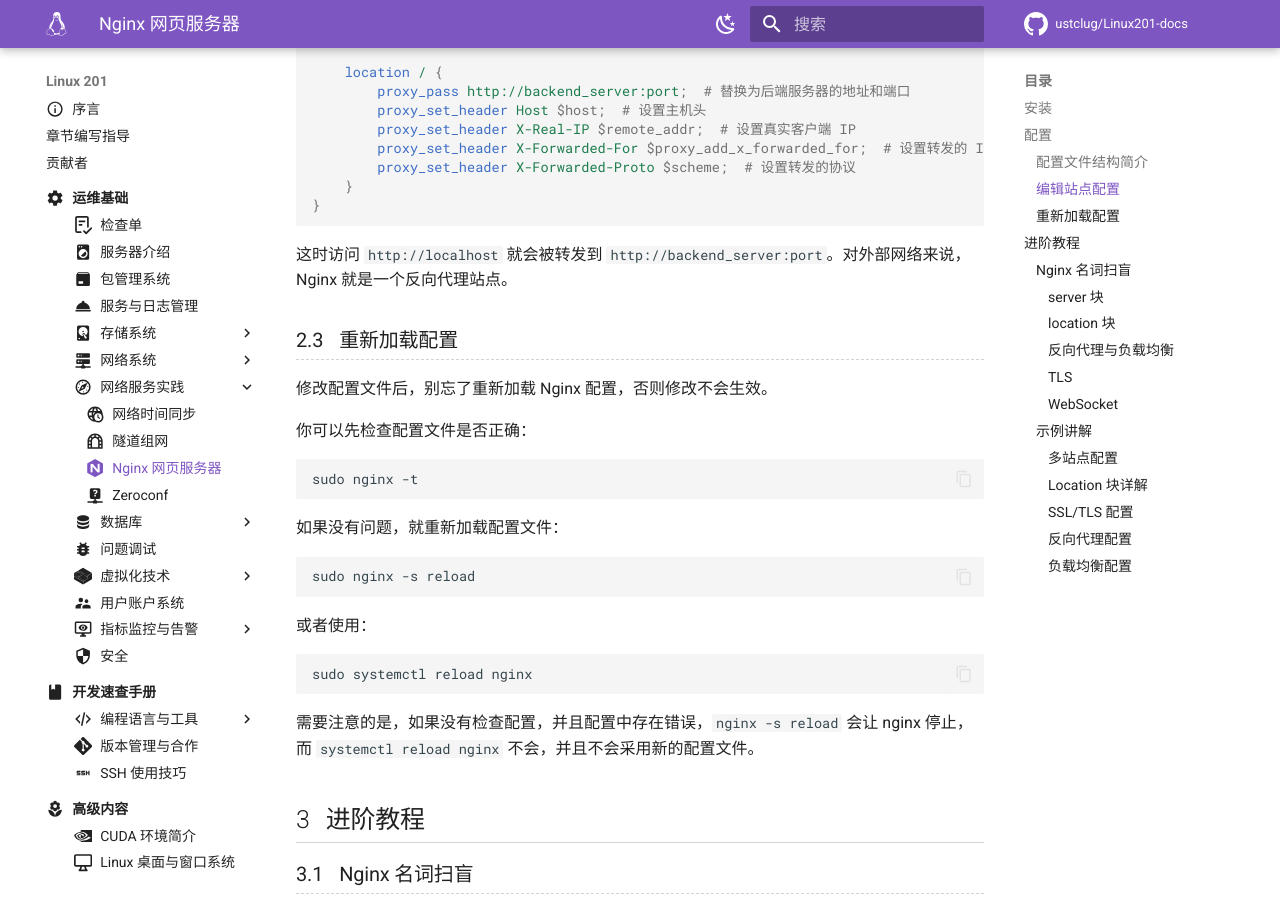
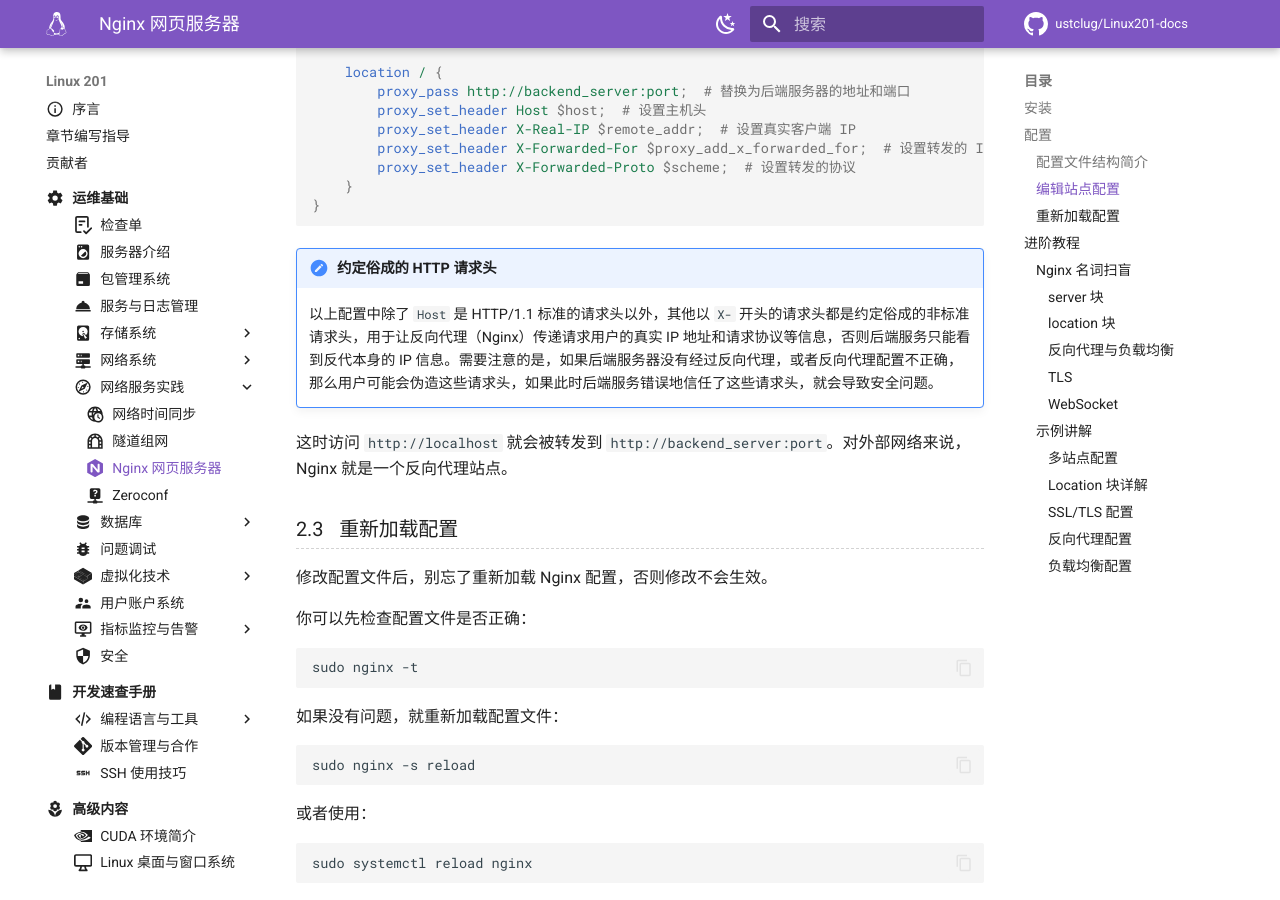
Before and after one commit to ustclug/Linux201-docs, an MkDocs documentation site: the page built from docs/ops/network-service/nginx.md, in a window 1280 px wide and 900 px high, scrolled down 2949 px. Built offline with MkDocs 1.6.1 and Material for MkDocs 9.7.7, drawn with Linux system fonts in a browser that asks for light colours; comment, search, counter and statistics services are not loaded.

Commit message:
ops/network-service: Note about X- HTTP headers

````diff
--- a/docs/ops/network-service/nginx.md
+++ b/docs/ops/network-service/nginx.md
@@ -120,6 +120,10 @@
     }
 }
 ```
+
+!!! note "约定俗成的 HTTP 请求头"
+
+    以上配置中除了 `Host` 是 HTTP/1.1 标准的请求头以外，其他以 `X-` 开头的请求头都是约定俗成的非标准请求头，用于让反向代理（Nginx）传递请求用户的真实 IP 地址和请求协议等信息，否则后端服务只能看到反代本身的 IP 信息。需要注意的是，如果后端服务器没有经过反向代理，或者反向代理配置不正确，那么用户可能会伪造这些请求头，如果此时后端服务错误地信任了这些请求头，就会导致安全问题。
 
 这时访问 `http://localhost` 就会被转发到 `http://backend_server:port`。对外部网络来说，Nginx 就是一个反向代理站点。
 
````
